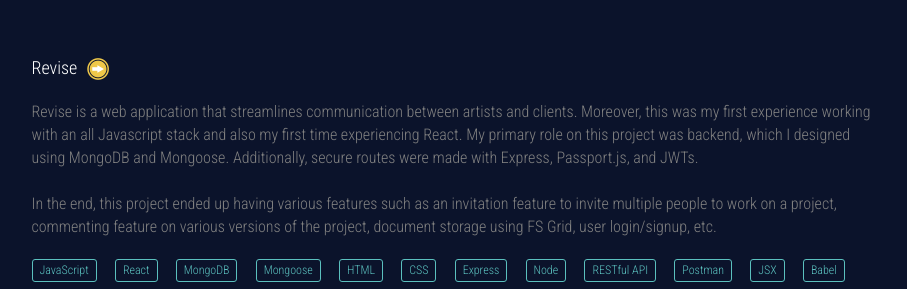
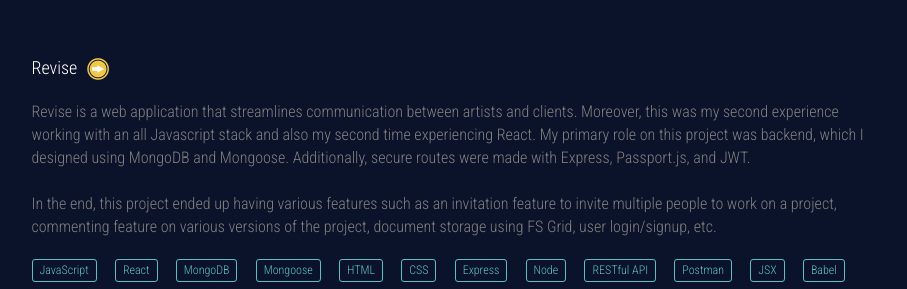
Before and after one commit to hundalrs/my_website, a plain HTML site: page index.html in a window 1280 px wide. Shown: the part 2393-2682 px from the top of the page, without its empty margins (331-1238 px from the left). Drawn offline with nearby package versions, Linux system fonts and the light colour scheme.

Commit message:
Corrected typo

```diff
--- a/index.html
+++ b/index.html
@@ -474,9 +474,9 @@
                     </h4>
 
                     <p id="project_space_and_color">Revise is a web application that streamlines communication between artists and clients. Moreover, this
-                        was my first experience working with an all Javascript stack and also my first time experiencing
+                        was my second experience working with an all Javascript stack and also my second time experiencing
                         React. My primary role on this project was backend, which I designed using MongoDB and Mongoose.
-                        Additionally, secure routes were made with Express, Passport.js, and JWTs.
+                        Additionally, secure routes were made with Express, Passport.js, and JWT.
                         <br>
                         <br>In the end, this project ended up having various features such as an invitation feature to invite
                         multiple people to work on a project, commenting feature on various versions of the project, document
```
